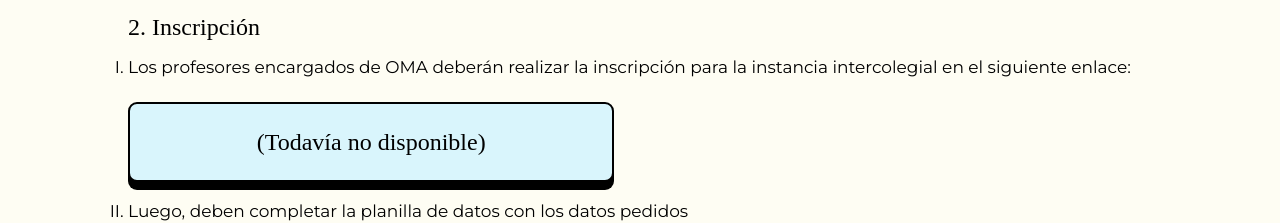
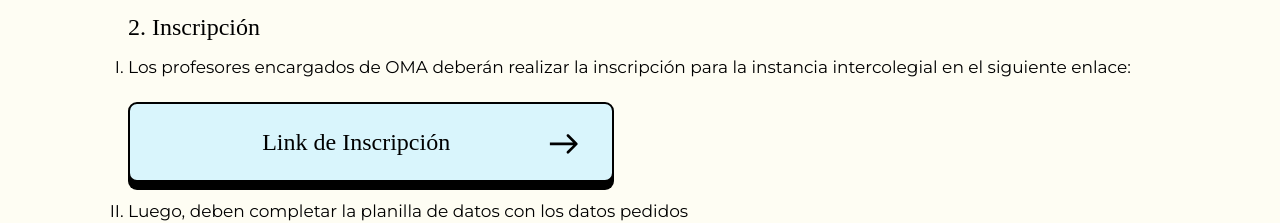
Before and after one commit to JZylber/oma-san-isidro, a Next.js app: page /nandu/inscripcion in a window 1280 px wide. Shown: the part 780-1003 px from the top of the page. Built offline with nearby package versions, Linux system fonts and the light colour scheme; a web font is replaced by a local one.

Commit message:
feat(inscription): added nandu inscription link

```diff
--- a/components/Inscription/Inscription.module.scss
+++ b/components/Inscription/Inscription.module.scss
@@ -204,6 +204,9 @@
   }
   @include shared.desktop-only{
     display: block;
-    transform: rotate(90deg);
   }
 }
+
+.download{
+  transform: rotate(90deg);
+}
--- a/components/Inscription/Inscription.tsx
+++ b/components/Inscription/Inscription.tsx
@@ -30,11 +30,15 @@ export const Inscripcion = ( { type } : {type : string} ) => {
             <ol className={styles.step_information_substeps}>
                 <li>Los profesores encargados de OMA deberán realizar la inscripción para la instancia intercolegial en el siguiente enlace:</li>
                 <div className={styles.button_container}>
-                    <Button content="(Todavía no disponible)" />
+                    <Button content={type == "OMA"?"(Todavía no disponible)":"Link de Inscripción"} onClick={() => type == "OMA"?null:window.location.href = "https://oma.org.ar/virtual/inscripcion.php?competencia=OMN&region=53&hash=02609c0a&ano=2023"}>
+                        <>
+                            {type !== "OMA" && <Arrow className={styles.arrow}/>}
+                        </>
+                    </Button>
                 </div>
                 <li>Luego, deben completar la planilla de datos con los datos pedidos</li>
                 <div className={styles.button_container}>
-                    <Button content="Planilla de Datos" onClick={downloadForm}><Arrow className={styles.arrow}/></Button>
+                    <Button content="Planilla de Datos" onClick={downloadForm}><Arrow className={[styles.arrow,styles.download].join(" ")}/></Button>
                 </div>
                 <li>Enviar la planilla de datos y el comprobante de pago escaneado a la responsable de su zona<span className={styles.step_information_bold}> hasta el {type == "OMA"?"5 de mayo":"21 de abril"}</span>.</li>
                 <p>Aquellos que precisen factura C deberán también enviar los siguiente datos:</p>
```
